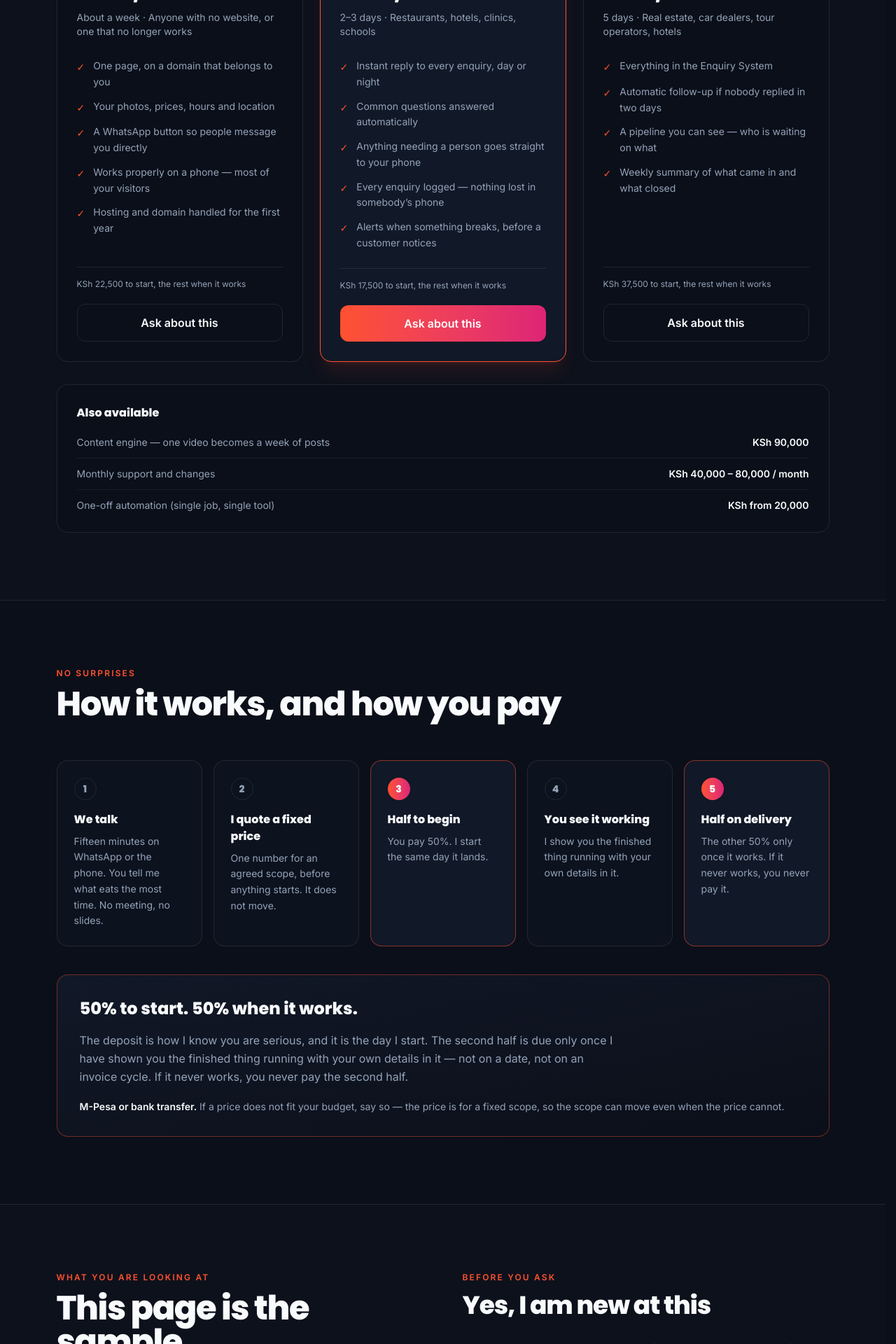
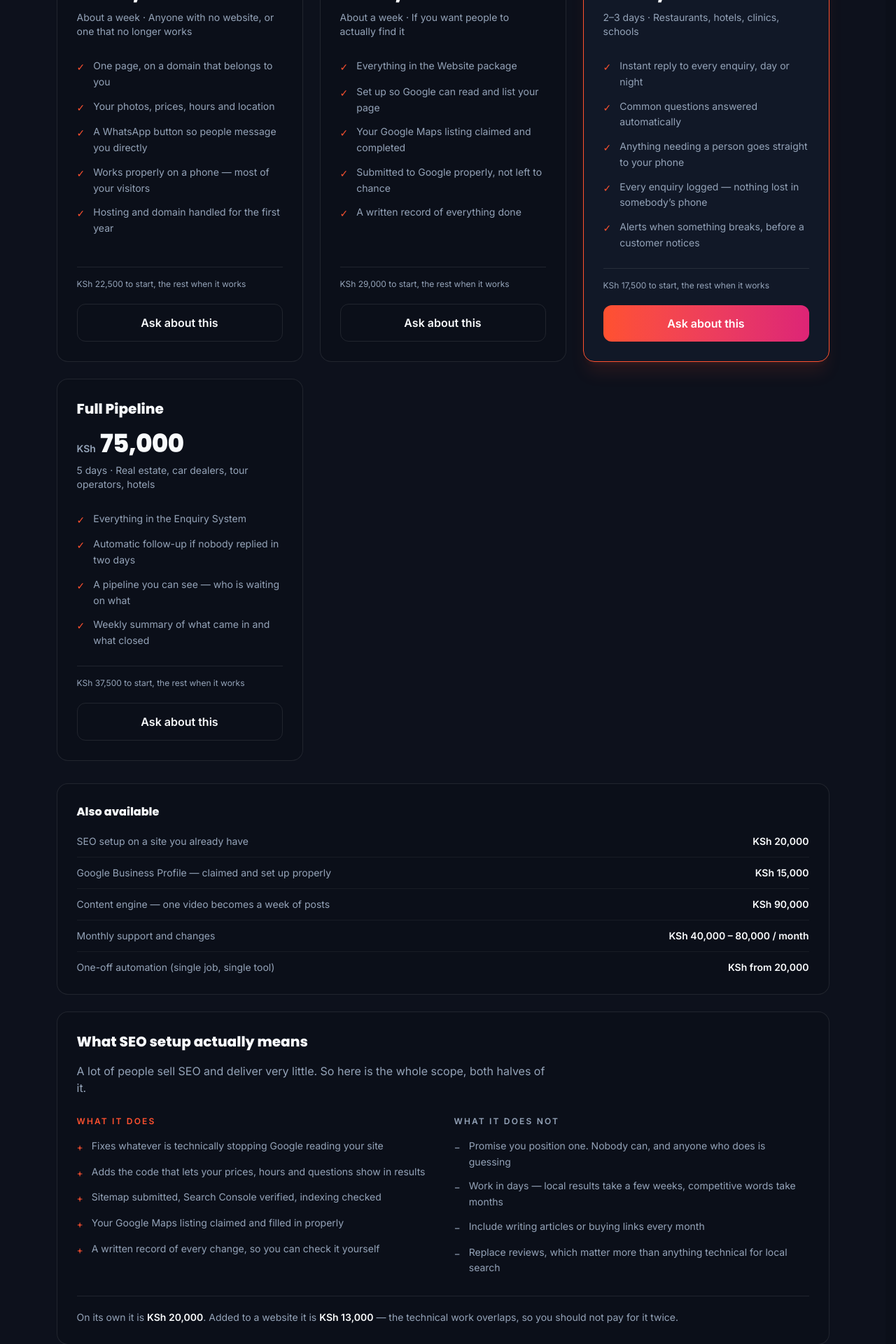
Before and after one commit to Tez-byte-dev/automation-architect-kenya, a React (Vite) app: page / in a window 1280 px wide. Shown: the part 2340-4260 px from the top of the page at 70% size. Built offline with nearby package versions, Linux system fonts and the light colour scheme; no server answers.

Commit message:
Website + SEO packages, SEO scope, updated schema

```diff
--- a/index.html
+++ b/index.html
@@ -95,6 +95,26 @@
                 {
                   "@type": "Offer",
                   "priceCurrency": "KES",
+                  "price": "58000",
+                  "itemOffered": {
+                    "@type": "Service",
+                    "name": "Website + SEO",
+                    "description": "A one-page website on your own domain, plus the SEO setup that lets search engines read and list it: structured data, sitemap, Search Console and a claimed Google Business Profile."
+                  }
+                },
+                {
+                  "@type": "Offer",
+                  "priceCurrency": "KES",
+                  "price": "20000",
+                  "itemOffered": {
+                    "@type": "Service",
+                    "name": "SEO Setup",
+                    "description": "For a site that already exists but cannot be found. Technical fixes, structured data, sitemap submitted, Search Console verified and Google Business Profile claimed. No ranking promises."
+                  }
+                },
+                {
+                  "@type": "Offer",
+                  "priceCurrency": "KES",
                   "price": "35000",
                   "itemOffered": {
                     "@type": "Service",
@@ -124,7 +144,15 @@
                 "name": "How much does a website cost in Kenya?",
                 "acceptedAnswer": {
                   "@type": "Answer",
-                  "text": "KSh 45,000 for a one-page website on your own domain, including hosting and the domain for the first year. The Enquiry System that answers messages automatically is KSh 35,000. The full pipeline with automatic follow-up is KSh 75,000. Fixed price, agreed before I start."
+                  "text": "KSh 45,000 for a one-page website on your own domain, including hosting and the domain for the first year. With SEO setup so people can find it, KSh 58,000. The Enquiry System that answers messages automatically is KSh 35,000. The full pipeline with automatic follow-up is KSh 75,000. Fixed price, agreed before I start."
+                }
+              },
+              {
+                "@type": "Question",
+                "name": "Do I need SEO as well?",
+                "acceptedAnswer": {
+                  "@type": "Answer",
+                  "text": "If nobody can find the site, it cannot do its job. SEO setup is KSh 20,000 on its own, or KSh 13,000 more when bought with a website, because the technical work overlaps and you should not pay for it twice. What it will not do is promise you position one — nobody can promise that honestly."
                 }
               },
               {
--- a/src/App.jsx
+++ b/src/App.jsx
@@ -99,6 +99,21 @@ const PACKAGES = [
     featured: false,
   },
   {
+    name: 'Website + SEO',
+    price: '58,000',
+    deposit: '29,000',
+    time: 'About a week',
+    who: 'If you want people to actually find it',
+    bullets: [
+      'Everything in the Website package',
+      'Set up so Google can read and list your page',
+      'Your Google Maps listing claimed and completed',
+      'Submitted to Google properly, not left to chance',
+      'A written record of everything done',
+    ],
+    featured: false,
+  },
+  {
     name: 'Enquiry System',
     price: '35,000',
     deposit: '17,500',
@@ -130,10 +145,30 @@ const PACKAGES = [
 ]
 
 const EXTRAS = [
+  ['SEO setup on a site you already have', '20,000'],
+  ['Google Business Profile — claimed and set up properly', '15,000'],
   ['Content engine — one video becomes a week of posts', '90,000'],
   ['Monthly support and changes', '40,000 – 80,000 / month'],
   ['One-off automation (single job, single tool)', 'from 20,000'],
 ]
+
+/* The gap between SEO as sold and SEO as delivered is where this industry
+   earned its reputation. The scope goes on the page. */
+const SEO_SCOPE = {
+  does: [
+    'Fixes whatever is technically stopping Google reading your site',
+    'Adds the code that lets your prices, hours and questions show in results',
+    'Sitemap submitted, Search Console verified, indexing checked',
+    'Your Google Maps listing claimed and filled in properly',
+    'A written record of every change, so you can check it yourself',
+  ],
+  doesNot: [
+    'Promise you position one. Nobody can, and anyone who does is guessing',
+    'Work in days — local results take a few weeks, competitive words take months',
+    'Include writing articles or buying links every month',
+    'Replace reviews, which matter more than anything technical for local search',
+  ],
+}
 
 /* These are the questions I actually get asked. They are on the page because
    people want them answered — the FAQ schema in index.html mirrors them word
@@ -141,7 +176,11 @@ const EXTRAS = [
 export const FAQS = [
   {
     q: 'How much does a website cost in Kenya?',
-    a: 'KSh 45,000 for a one-page website on your own domain, including hosting and the domain for the first year. The Enquiry System that answers messages automatically is KSh 35,000. The full pipeline with automatic follow-up is KSh 75,000. Fixed price, agreed before I start.',
+    a: 'KSh 45,000 for a one-page website on your own domain, including hosting and the domain for the first year. With SEO setup so people can find it, KSh 58,000. The Enquiry System that answers messages automatically is KSh 35,000. The full pipeline with automatic follow-up is KSh 75,000. Fixed price, agreed before I start.',
+  },
+  {
+    q: 'Do I need SEO as well?',
+    a: 'If nobody can find the site, it cannot do its job. SEO setup is KSh 20,000 on its own, or KSh 13,000 more when bought with a website, because the technical work overlaps and you should not pay for it twice. What it will not do is promise you position one — nobody can promise that honestly.',
   },
   {
     q: 'How long does it take?',
@@ -373,6 +412,52 @@ export default function App() {
                 </li>
               ))}
             </ul>
+          </div>
+
+          <div className="mt-6 rounded-2xl border border-cx-border bg-cx-bg p-7">
+            <h3 className="font-display text-xl font-bold">
+              What SEO setup actually means
+            </h3>
+            <p className="mt-4 max-w-2xl text-cx-muted">
+              A lot of people sell SEO and deliver very little. So here is the whole
+              scope, both halves of it.
+            </p>
+
+            <div className="mt-7 grid gap-8 sm:grid-cols-2">
+              <div>
+                <p className="text-xs font-semibold uppercase tracking-[0.18em] text-cx-accent">
+                  What it does
+                </p>
+                <ul className="mt-4 space-y-3 text-sm leading-relaxed text-cx-muted">
+                  {SEO_SCOPE.does.map((d) => (
+                    <li key={d} className="flex gap-3">
+                      <span className="mt-0.5 shrink-0 text-cx-accent">+</span>
+                      <span>{d}</span>
+                    </li>
+                  ))}
+                </ul>
+              </div>
+              <div>
+                <p className="text-xs font-semibold uppercase tracking-[0.18em] text-cx-muted">
+                  What it does not
+                </p>
+                <ul className="mt-4 space-y-3 text-sm leading-relaxed text-cx-muted">
+                  {SEO_SCOPE.doesNot.map((d) => (
+                    <li key={d} className="flex gap-3">
+                      <span className="mt-0.5 shrink-0 text-cx-muted">&minus;</span>
+                      <span>{d}</span>
+                    </li>
+                  ))}
+                </ul>
+              </div>
+            </div>
+
+            <p className="mt-7 border-t border-cx-border pt-5 text-sm text-cx-muted">
+              On its own it is{' '}
+              <span className="font-semibold text-cx-text">KSh 20,000</span>. Added to a
+              website it is <span className="font-semibold text-cx-text">KSh 13,000</span>{' '}
+              — the technical work overlaps, so you should not pay for it twice.
+            </p>
           </div>
         </div>
       </section>
```
